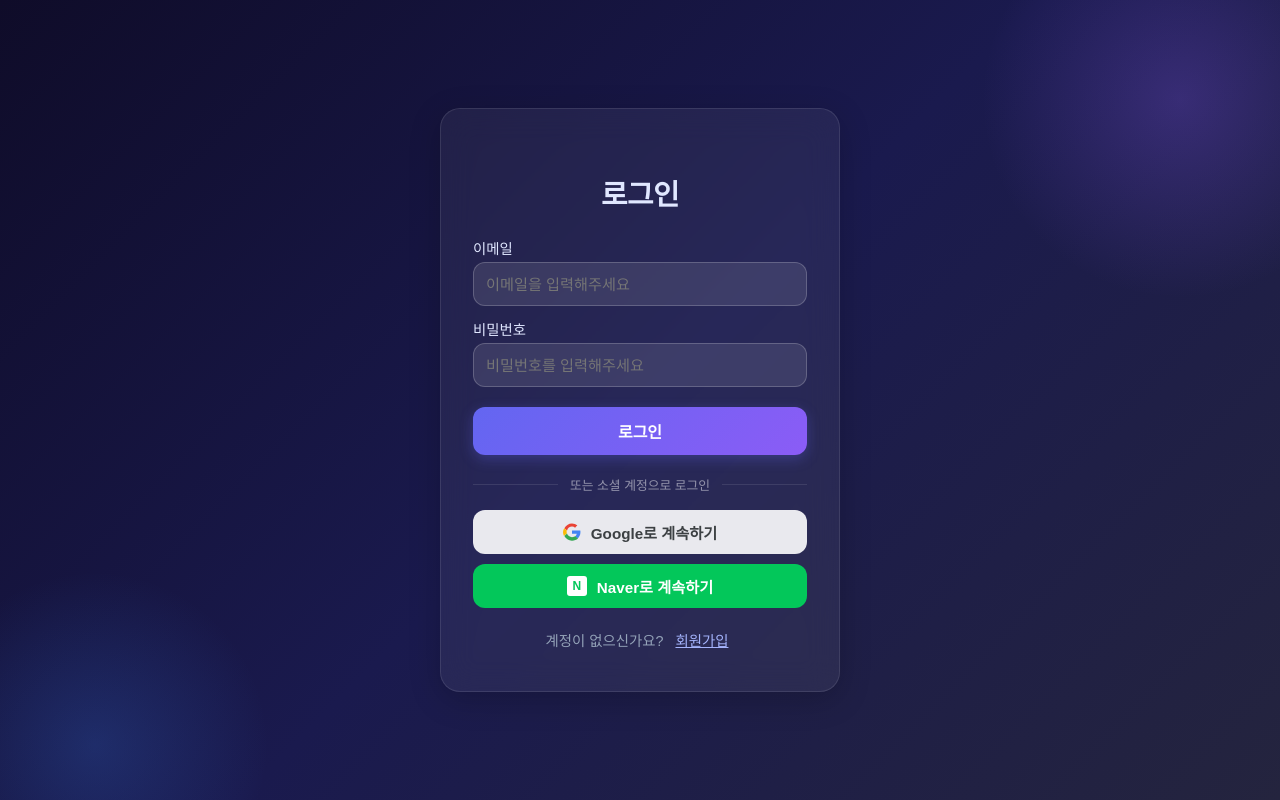
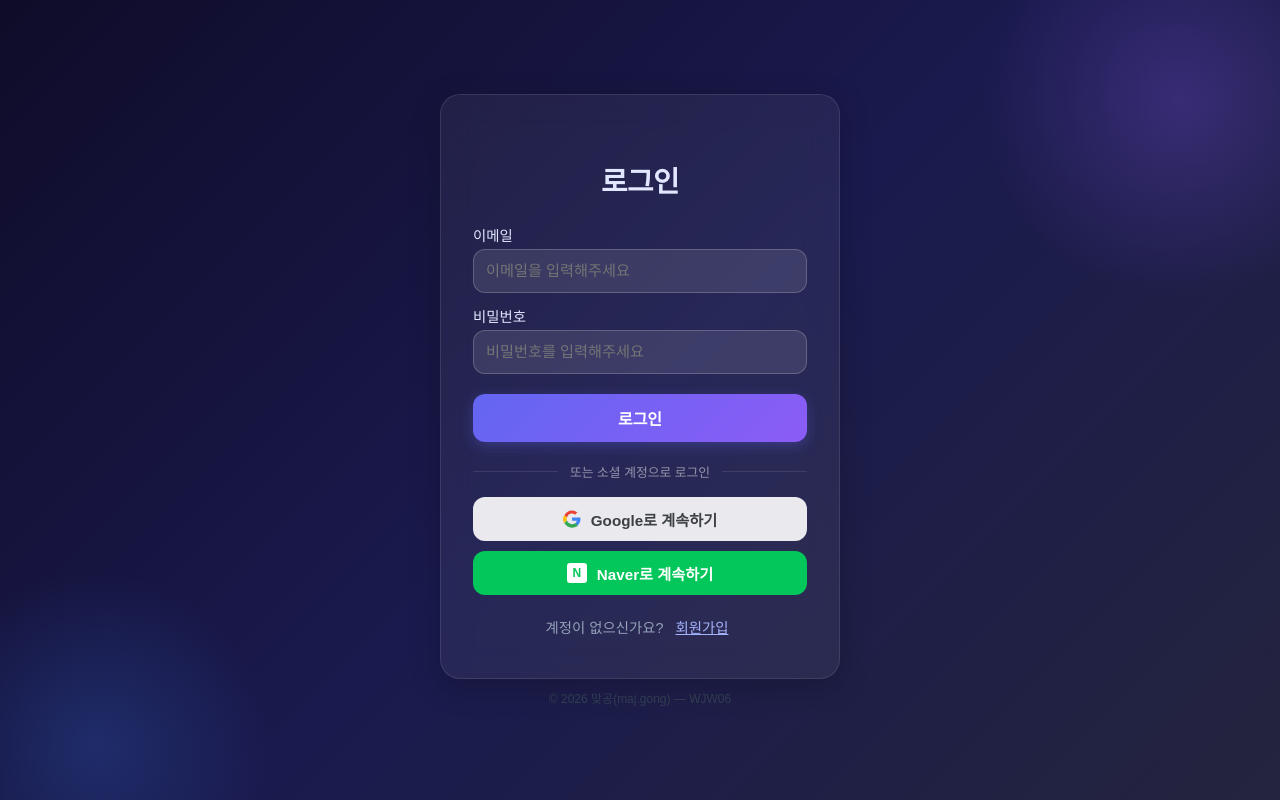
Before and after one commit to WJW06/majgong, a React (Vite) app in the folder frontend/: page /login in a window 1280 px wide. Built offline with nearby package versions, Linux system fonts and the light colour scheme.

Commit message:
feat: footer가 없는 페이지에 footer 추가 / fix: 문제 생성 실패 해결

```diff
--- a/frontend/src/api/quizApi.ts
+++ b/frontend/src/api/quizApi.ts
@@ -68,10 +68,26 @@ async function authFetch<T>(url: string, token: string | null, options?: Request
     },
   });
   if (!res.ok) {
-    const err = await res.json().catch(() => ({})) as { message?: string };
-    throw new Error(err.message || '요청에 실패했습니다.');
+    const errText = await res.text().catch(() => '');
+    let message = '요청에 실패했습니다.';
+    try {
+      if (errText) {
+        const errJson = JSON.parse(errText);
+        message = errJson.message || message;
+      }
+    } catch (e) {
+      // JSON 파싱 실패 시 기본 메시지 유지
+    }
+    throw new Error(message);
   }
-  return res.json() as Promise<T>;
+
+  const text = await res.text();
+  if (!text) return {} as T;
+  try {
+    return JSON.parse(text) as T;
+  } catch (e) {
+    return {} as T;
+  }
 }
 
 // ── Mock 데이터 (USE_MOCK = true 일 때 사용) ─────────────
--- a/frontend/src/pages/Login.tsx
+++ b/frontend/src/pages/Login.tsx
@@ -152,6 +152,10 @@ export default function Login(): React.ReactElement {
           </button>
         </div>
       </div>
+
+      <footer style={styles.footer}>
+        © 2026 맞공(maj.gong) — WJW06
+      </footer>
     </div>
   </div>
   );
@@ -338,4 +342,10 @@ const styles: Record<string, CSSProperties> = {
     fontSize: '0.9rem',
     color: '#94a3b8',
   },
+  footer: {
+    textAlign: 'center',
+    color: '#334155',
+    fontSize: '0.75rem',
+    marginTop: '10px',
+  },
 };
--- a/frontend/src/pages/ProblemCreate.tsx
+++ b/frontend/src/pages/ProblemCreate.tsx
@@ -235,7 +235,12 @@ export default function ProblemCreate(): React.ReactElement {
             {isPending ? '생성 중...' : '문제 생성'}
           </button>
         </form>
+
+        <footer style={styles.footer}>
+          © 2026 맞공(maj.gong) — WJW06
+        </footer>
       </main>
+
     </div>
   );
 }
@@ -321,5 +326,10 @@ const styles: Record<string, React.CSSProperties> = {
     width: '100%', padding: '0.8rem',
     borderRadius: '12px', border: 'none', background: 'linear-gradient(135deg, #6366f1, #8b5cf6)',
     color: '#fff', fontSize: '1rem', fontWeight: 'bold', cursor: 'pointer',
-  }
+  },
+  footer: {
+    textAlign: 'center',
+    color: '#334155',
+    fontSize: '0.75rem',
+  },
 };
--- a/frontend/src/pages/QuizPlay.tsx
+++ b/frontend/src/pages/QuizPlay.tsx
@@ -239,6 +239,10 @@ export default function QuizPlay(): React.ReactElement {
               </button>
             </div>
           </div>
+
+          <footer style={styles.footer}>
+            © 2026 맞공(maj.gong) — WJW06
+          </footer>
         </div>
       </div>
     );
@@ -259,6 +263,10 @@ export default function QuizPlay(): React.ReactElement {
             설정으로 돌아가기
           </button>
         </div>
+
+        <footer style={styles.footer}>
+          © 2026 맞공(maj.gong) — WJW06
+        </footer>
       </div>
     );
   }
@@ -400,6 +408,9 @@ export default function QuizPlay(): React.ReactElement {
           </span>
         </div>
 
+      <footer style={styles.footer}>
+        © 2026 맞공(maj.gong) — WJW06
+      </footer>
       </div>
     </div>
   );
@@ -612,4 +623,9 @@ const styles: Record<string, CSSProperties> = {
     fontSize: '0.95rem', fontWeight: '700', cursor: 'pointer',
     boxShadow: '0 4px 16px rgba(99,102,241,0.4)',
   },
+  footer: {
+    textAlign: 'center',
+    color: '#334155',
+    fontSize: '0.75rem',
+  },
 };
--- a/frontend/src/pages/Ranking.tsx
+++ b/frontend/src/pages/Ranking.tsx
@@ -125,7 +125,9 @@ export default function Ranking(): React.ReactElement {
           </>
         )}
 
-        <footer style={styles.footer}>© 2026 맞공(maj.gong) — WJW06</footer>
+        <footer style={styles.footer}>
+          © 2026 맞공(maj.gong) — WJW06
+        </footer>
       </div>
     </div>
   );
--- a/frontend/src/pages/Register.tsx
+++ b/frontend/src/pages/Register.tsx
@@ -187,6 +187,10 @@ export default function Register(): React.ReactElement {
           </button>
         </div>
       </div>
+
+      <footer style={styles.footer}>
+        © 2026 맞공(maj.gong) — WJW06
+      </footer>
     </div>
   </div>
   );
@@ -382,4 +386,10 @@ const styles: Record<string, CSSProperties> = {
     fontSize: '0.9rem',
     color: '#94a3b8',
   },
+  footer: {
+    textAlign: 'center',
+    color: '#334155',
+    fontSize: '0.75rem',
+    marginTop: '10px',
+  },
 };
```
